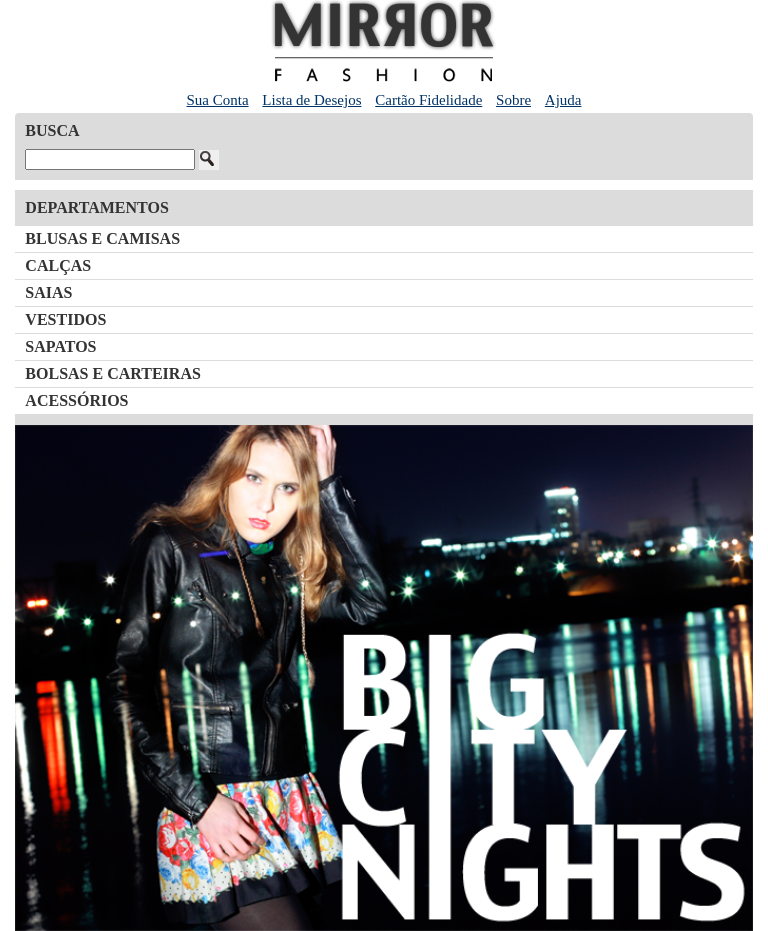
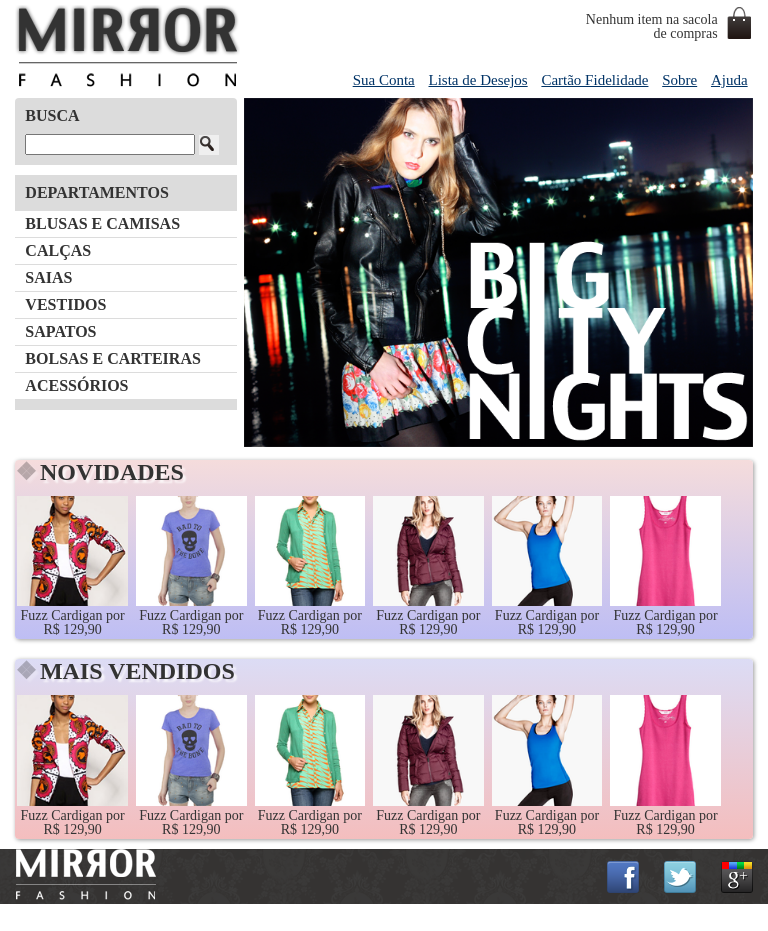
Before and after one commit to lindonilsonmaciel/mirror-fashion, a plain HTML site: page index.html in a window 768 px wide. Shown: the top 931 px of the page. After the commit the page ends 904 px from the top, so only its background shows below. Drawn offline with Linux system fonts and the light colour scheme.

Commit message:
Ajuste no site para modo em tablet

```diff
--- a/css/estilos.css
+++ b/css/estilos.css
@@ -322,4 +322,52 @@ header h1 img {
     width: 100%;
 }
 
+    @media (min-width: 480px) {
+        header h1 {
+            margin: 5px 0;
+        }
+
+        .menu-departamentos {
+            padding-bottom: 10px;
+            margin-bottom: 10px;
+        }
+
+        .menu-departamentos nav > ul {
+            column-count: 2;
+        }
+    }
+
+    @media (min-width: 720px) {
+        /* Colocando alguns itens de volta as posições originais */
+        header h1 {
+            text-align: left;
+        }
+
+        .menu-opcoes {
+            position: absolute;
+        }
+
+        .sacola {
+            display: block;
+        }
+
+        /* 6 itens por painel */
+        .painel li {
+            width: 15%;
+        }
+
+        .busca,
+        .menu-departamentos {
+            margin-right: 1%;
+            width: 30%;
+        }
+
+        .menu-departamentos nav > ul {
+            column-count: 1;
+        }
+
+        .banner-destaque img {
+            width: 69%;
+        }
+    }
 }
```
